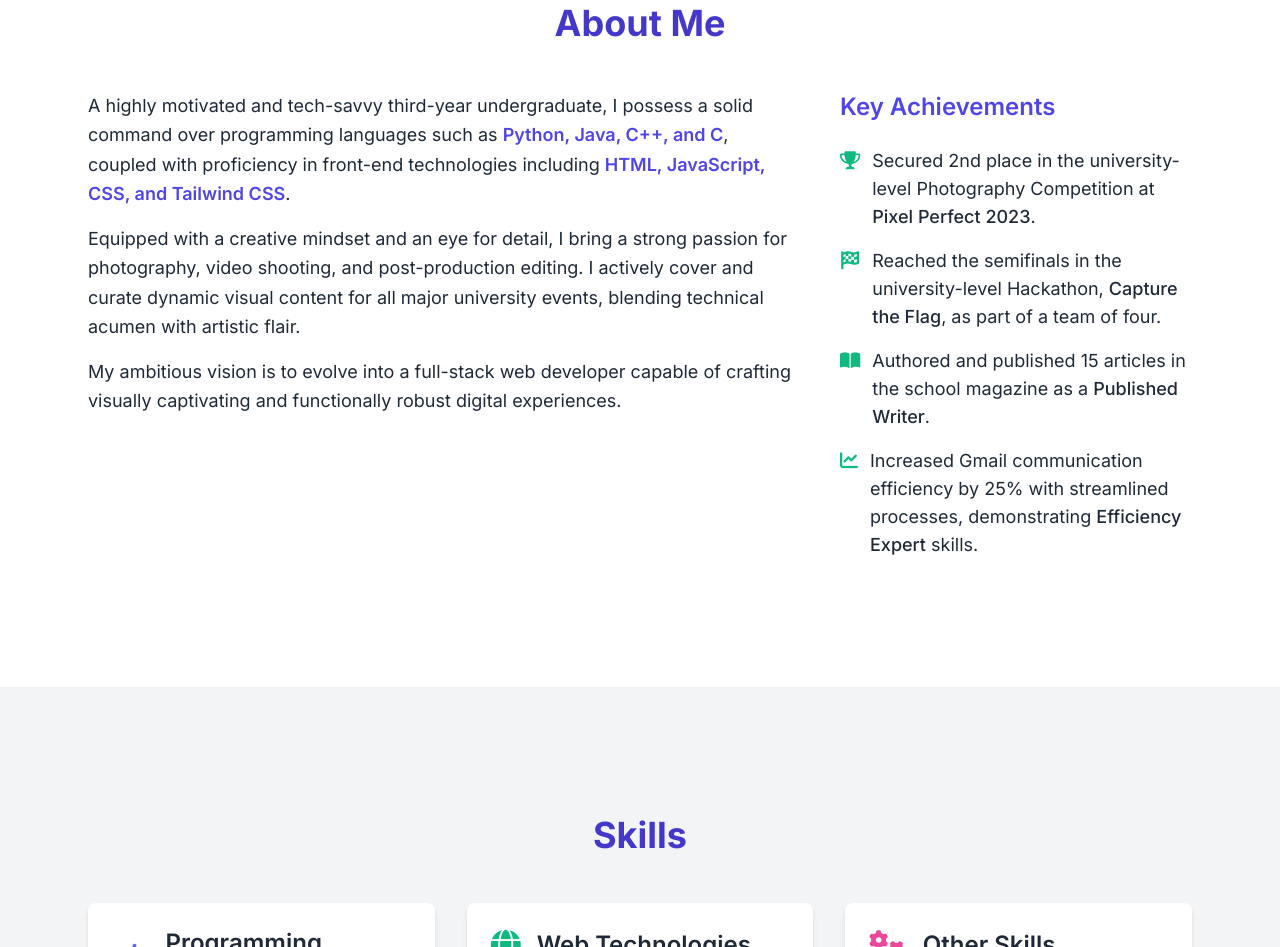
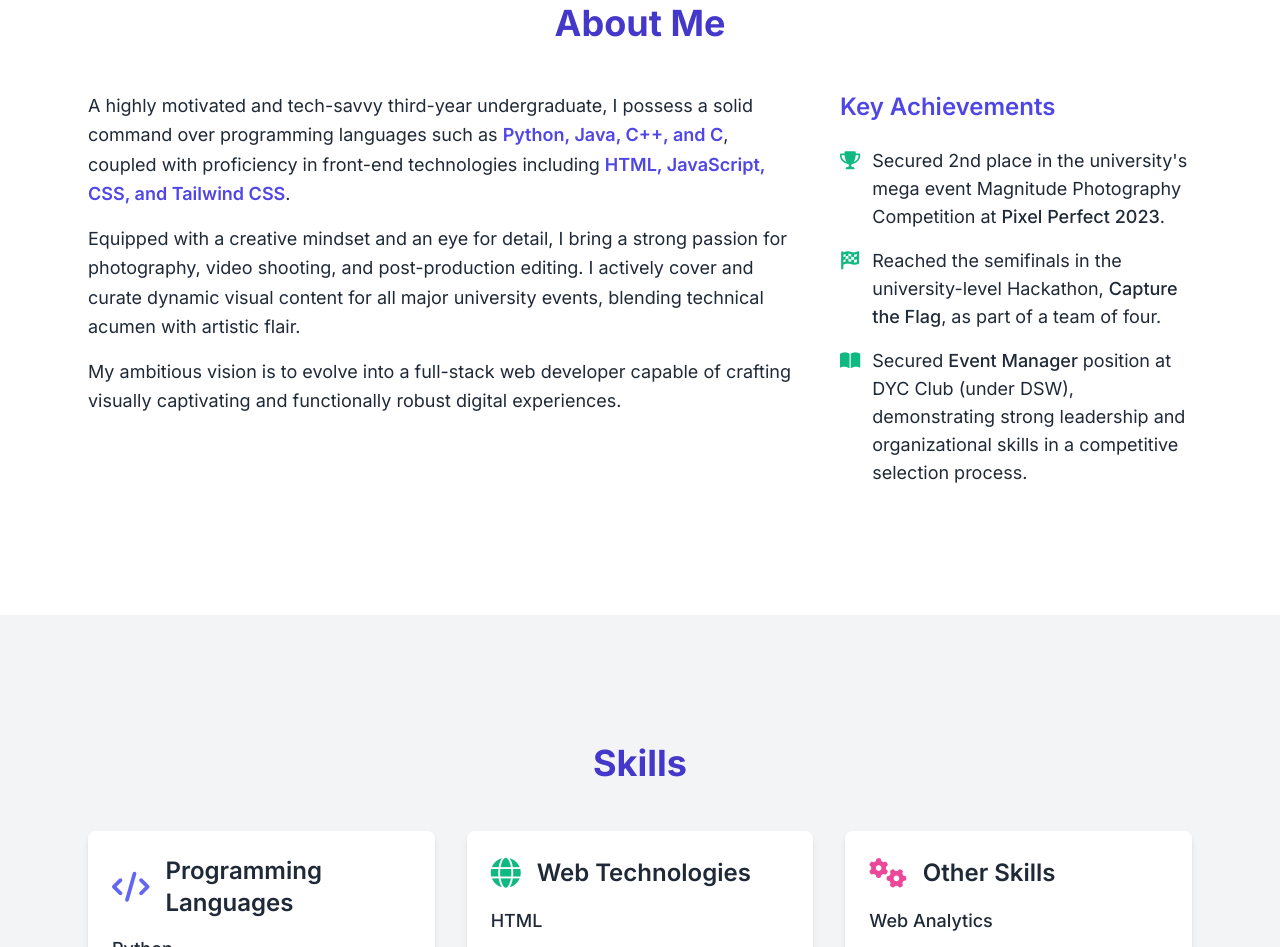
Before and after one commit to Kunalmaini2205/Digital-Portfolio, a plain HTML site: page code.html in a window 1280 px wide. Shown: the part 925-1872 px from the top of the page. Drawn offline with nearby package versions, Linux system fonts and the light colour scheme.

Commit message:
Update code.html

```diff
--- a/code.html
+++ b/code.html
@@ -143,7 +143,7 @@
                     <ul class="space-y-4 text-lg">
                         <li class="flex items-start">
                             <i class="fas fa-trophy text-emerald-500 mr-3 mt-1"></i>
-                            <span>Secured 2nd place in the university-level Photography Competition at <span class="font-medium">Pixel Perfect 2023</span>.</span>
+                            <span>Secured 2nd place in the university's mega event Magnitude Photography Competition at <span class="font-medium">Pixel Perfect 2023</span>.</span>
                         </li>
                         <li class="flex items-start">
                             <i class="fas fa-flag-checkered text-emerald-500 mr-3 mt-1"></i>
@@ -151,11 +151,7 @@
                         </li>
                         <li class="flex items-start">
                             <i class="fas fa-book-open text-emerald-500 mr-3 mt-1"></i>
-                            <span>Authored and published 15 articles in the school magazine as a <span class="font-medium">Published Writer</span>.</span>
-                        </li>
-                        <li class="flex items-start">
-                            <i class="fas fa-chart-line text-emerald-500 mr-3 mt-1"></i>
-                            <span>Increased Gmail communication efficiency by 25% with streamlined processes, demonstrating <span class="font-medium">Efficiency Expert</span> skills.</span>
+                            <span>Secured <span class="font-medium"> Event Manager </span>position at DYC Club (under DSW), demonstrating strong leadership and organizational skills in a competitive selection process.</span>
                         </li>
                     </ul>
                 </div>
```
